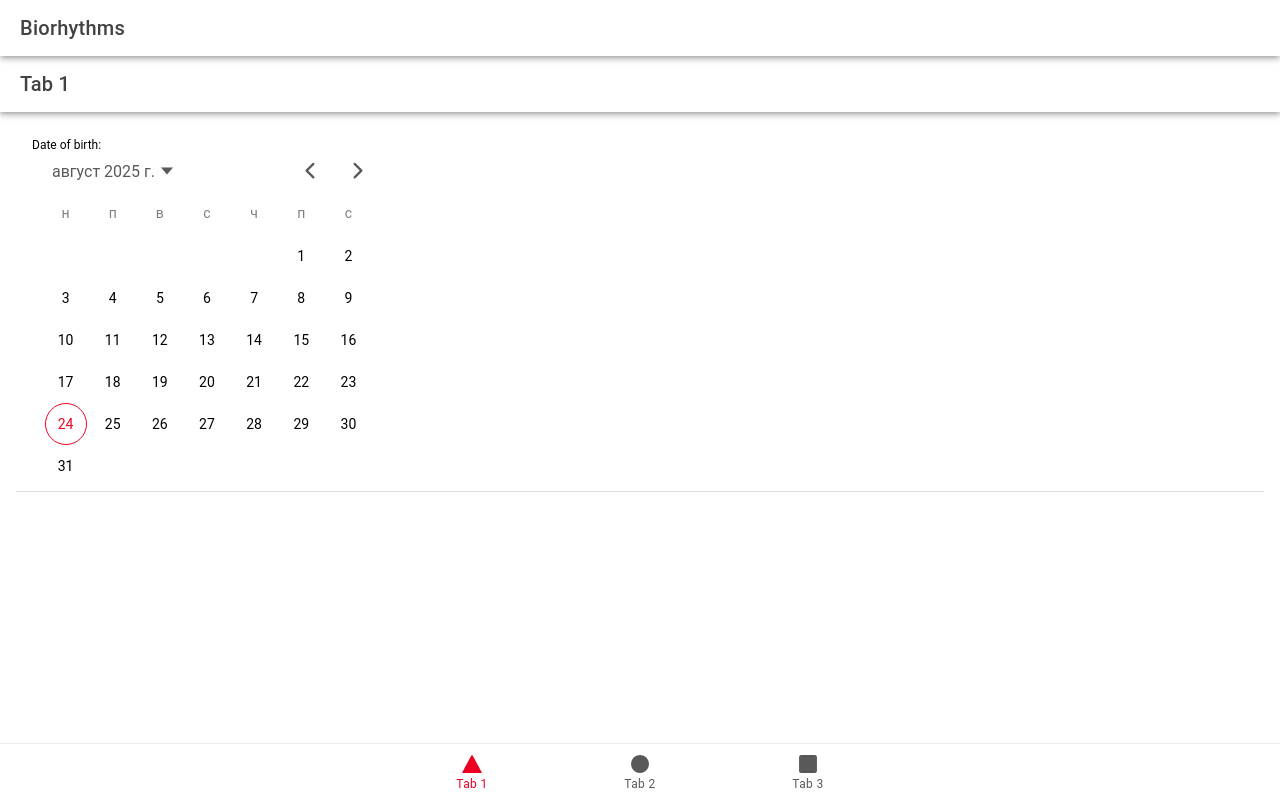
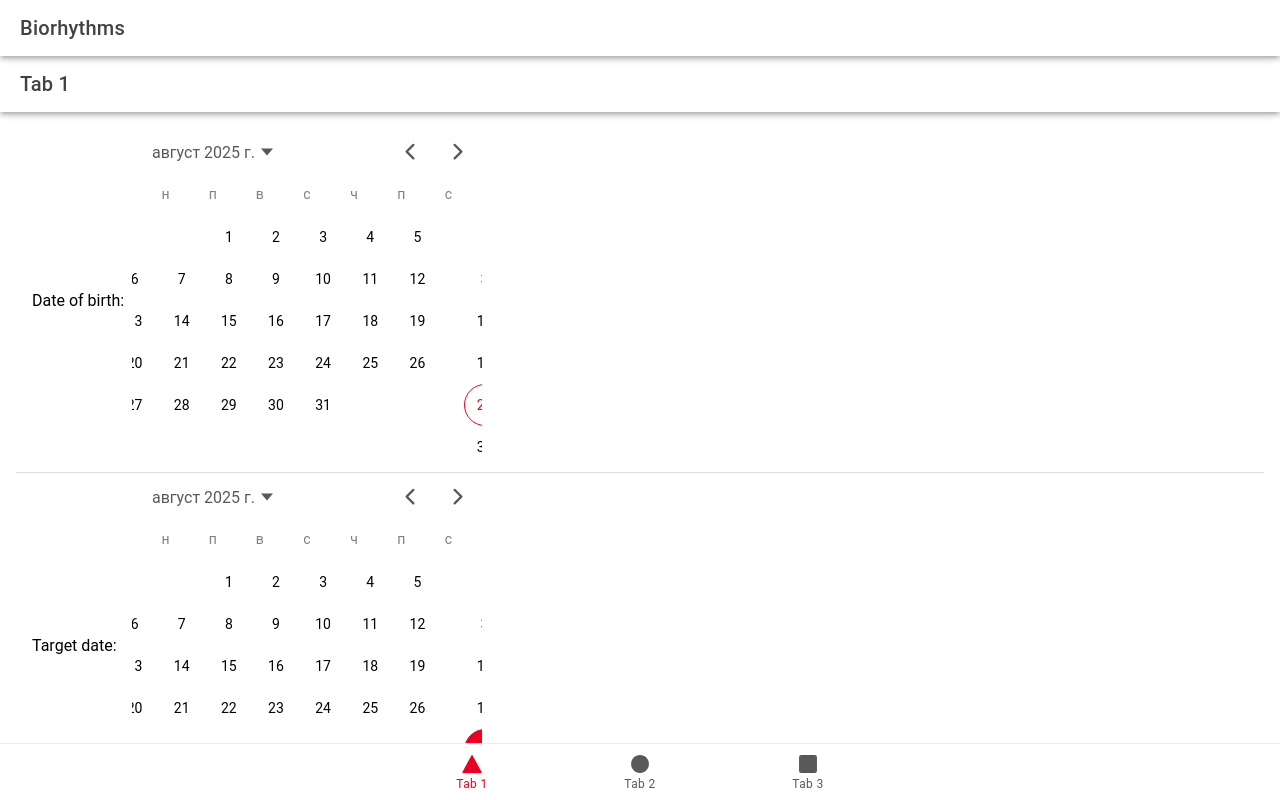
Before and after one commit to NinaNikolova/biorhythm-calculator, a React (Vite) app: page /tab1 in a window 1280 px wide. Built offline with nearby package versions, Linux system fonts and the light colour scheme.

Commit message:
corrected tab1

```diff
--- a/src/pages/Tab1.tsx
+++ b/src/pages/Tab1.tsx
@@ -5,7 +5,7 @@ import BiorhythmCard from '../components/BiorhythmCard';
 
 const Tab1: React.FC = () => {
   const [birthDate, setBirthDate] = useState("");
- const targetDate = new Date().toISOString();
+  const [targetDate, setTargetDate] = useState(new Date().toISOString());
   return (
     <IonPage>
 
@@ -24,12 +24,21 @@ const Tab1: React.FC = () => {
 
         />}
         <IonItem>
-          <IonLabel position="stacked">Date of birth:</IonLabel>
+          <IonLabel position="fixed">Date of birth:</IonLabel>
          <IonDatetime
     locale="bg-BG"
     presentation="date"
     value={birthDate}
     onIonChange={e => setBirthDate(e.detail.value!)}
+  />
+        </IonItem>
+                <IonItem>
+          <IonLabel position="fixed">Target date:</IonLabel>
+         <IonDatetime
+    locale="bg-BG"
+    presentation="date"
+    value={targetDate}
+    onIonChange={e => setTargetDate(e.detail.value!)}
   />
         </IonItem>
 
```
